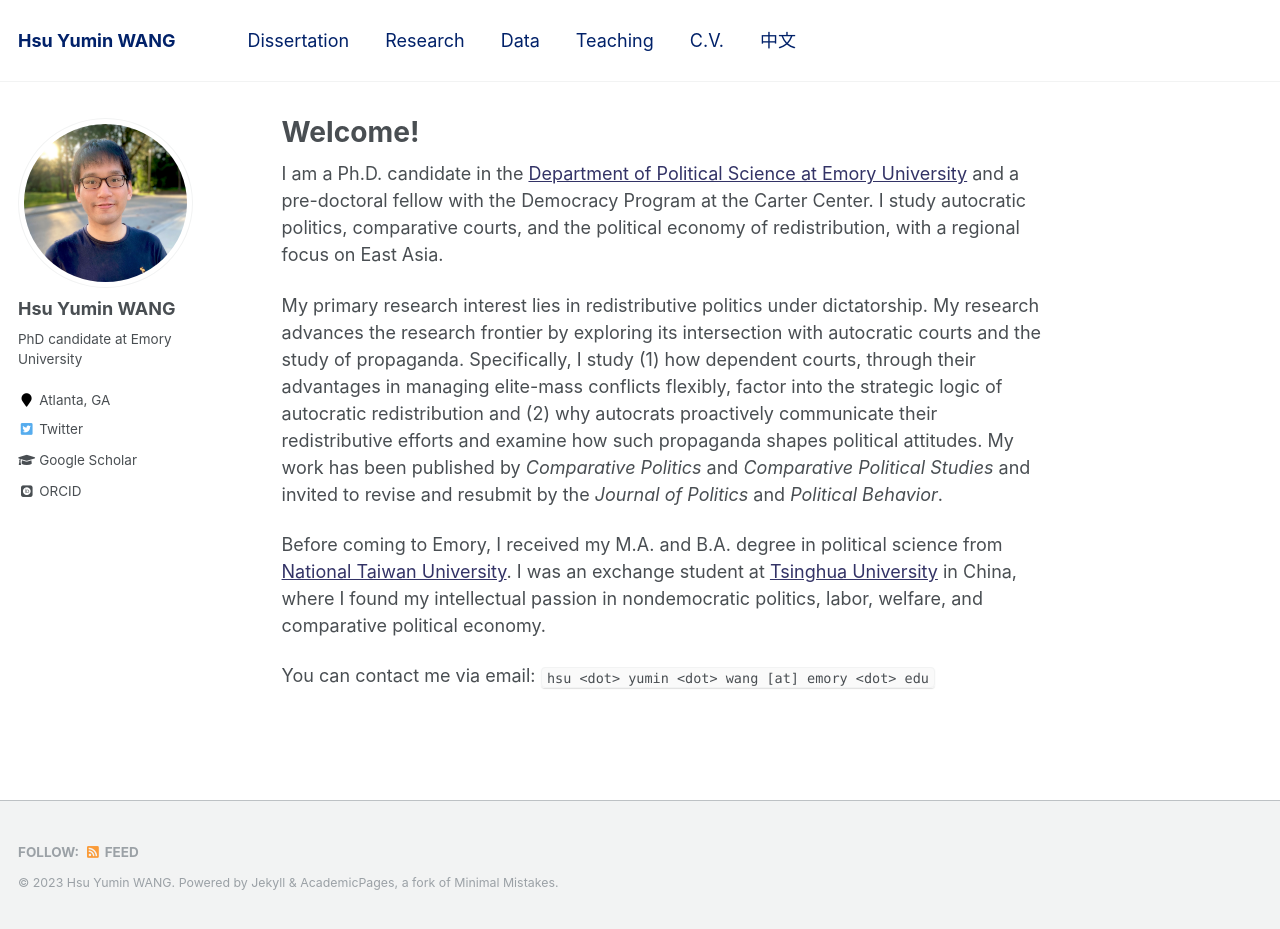
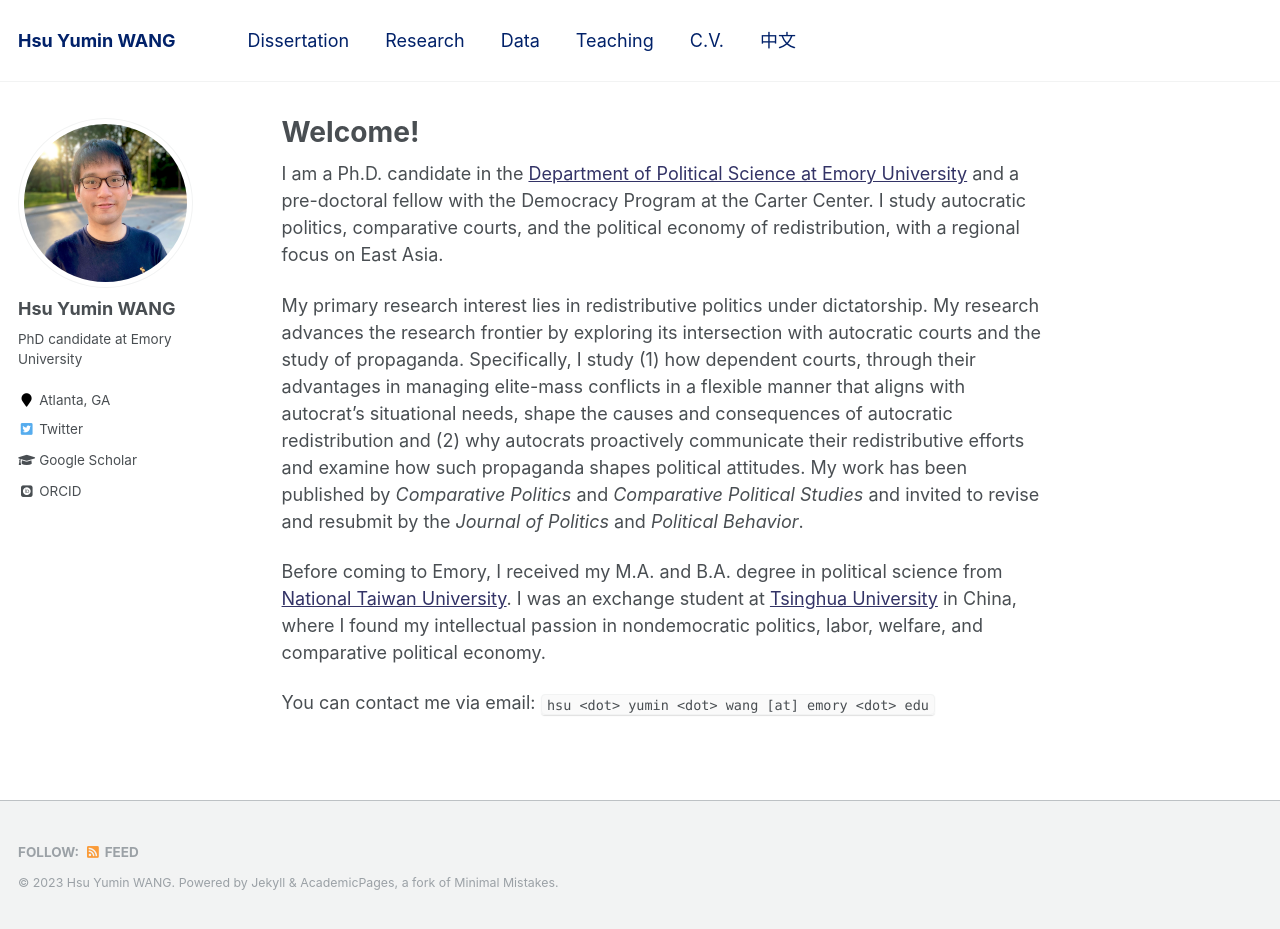
Before and after one commit to hsuyumin/hsuyumin.github.io, a Jekyll site: the page built from _pages/about.md, in a window 1280 px wide and 929 px high. Built offline with Jekyll 4.4.1, drawn with Linux system fonts in a browser that asks for light colours; some web fonts are replaced.

Commit message:
Update about.md

```diff
--- a/_pages/about.md
+++ b/_pages/about.md
@@ -10,7 +10,7 @@ redirect_from:
 
 I am a Ph.D. candidate in the [Department of Political Science at Emory University](http://polisci.emory.edu/home/) and a pre-doctoral fellow with the Democracy Program at the Carter Center. I study autocratic politics, comparative courts, and the political economy of redistribution, with a regional focus on East Asia.
 
-My primary research interest lies in redistributive politics under dictatorship. My research advances the research frontier by exploring its intersection with autocratic courts and the study of propaganda. Specifically, I study (1) how dependent courts, through their advantages in managing elite-mass conflicts flexibly, factor into the strategic logic of autocratic redistribution and (2) why autocrats proactively communicate their redistributive efforts and examine how such propaganda shapes political attitudes. My work has been published by _Comparative Politics_ and _Comparative Political Studies_ and invited to revise and resubmit by the _Journal of Politics_ and _Political Behavior_.
+My primary research interest lies in redistributive politics under dictatorship. My research advances the research frontier by exploring its intersection with autocratic courts and the study of propaganda. Specifically, I study (1) how dependent courts, through their advantages in managing elite-mass conflicts in a flexible manner that aligns with autocrat's situational needs, shape the causes and consequences of autocratic redistribution and (2) why autocrats proactively communicate their redistributive efforts and examine how such propaganda shapes political attitudes. My work has been published by _Comparative Politics_ and _Comparative Political Studies_ and invited to revise and resubmit by the _Journal of Politics_ and _Political Behavior_.
 
 Before coming to Emory, I received my M.A. and B.A. degree in political science from [National Taiwan University](https://www.ntu.edu.tw/english/). I was an exchange student at [Tsinghua University](https://www.tsinghua.edu.cn/en/) in China, where I found my intellectual passion in nondemocratic politics, labor, welfare, and comparative political economy.
 
```
